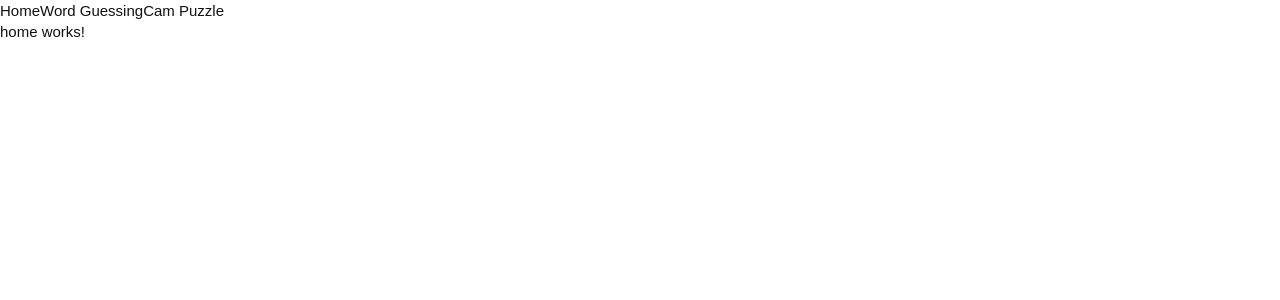
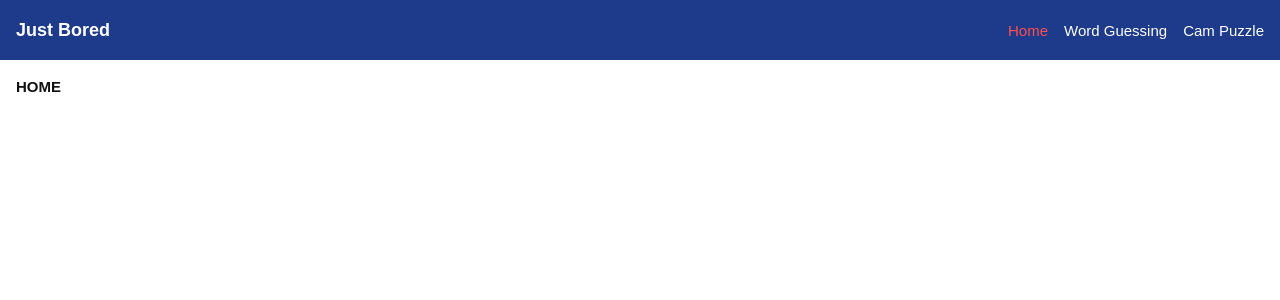
Before and after one commit to j0sephmerheb/bored-games, an Angular app: page / in a window 1280 px wide. Shown: the top 300 px of the page. Built offline with nearby package versions, Linux system fonts and the light colour scheme.

Commit message:
20240519 - header

```diff
--- a/src/app/app.component.html
+++ b/src/app/app.component.html
@@ -1,8 +1,5 @@
-<ul>
-  @for (item of menuItems; track item) {
-  <a routerLink="{{ item.path }}">{{ item.label }}</a>
-  }
-</ul>
+<app-header />
 
-
-<router-outlet></router-outlet>
+<div class="p-4">
+  <router-outlet></router-outlet>
+</div>
--- a/src/app/app.component.ts
+++ b/src/app/app.component.ts
@@ -1,19 +1,14 @@
 import { Component } from '@angular/core';
 import { RouterLink, RouterOutlet } from '@angular/router';
+import { HeaderComponent } from './components/header/header.component';
 
 @Component({
   selector: 'app-root',
   standalone: true,
-  imports: [RouterOutlet, RouterLink],
+  imports: [RouterOutlet, RouterLink, HeaderComponent],
   templateUrl: './app.component.html',
   styleUrl: './app.component.scss'
 })
 export class AppComponent {
   title = 'Just Bored';
-
-  menuItems = [
-    { path: '/', label: 'Home' },
-    { path: '/word-guessing', label: 'Word Guessing' },
-    { path: '/cam-puzzle', label: 'Cam Puzzle' },
-  ];
 }
--- a/src/app/app.routes.ts
+++ b/src/app/app.routes.ts
@@ -5,6 +5,7 @@ import { CamPuzzleComponent } from './games/cam-puzzle/cam-puzzle.component';
 
 export const routes: Routes = [
     { path: '', component: HomeComponent },
+    { path: 'home', redirectTo: '', pathMatch: 'full' },
     { path: 'word-guessing', component: WordGuessingComponent },
     { path: 'cam-puzzle', component: CamPuzzleComponent },
 ];
--- /dev/null
+++ b/src/app/components/header/header.component.html
@@ -0,0 +1,13 @@
+<header class="bg-blue-900 text-white">
+    <nav class="p-4 flex justify-between items-center">
+        <div class="text-lg font-semibold">
+            Just Bored
+        </div>
+
+        <ul class="flex space-x-4">
+            @for (item of menuItems; track item.label) {
+                <li><a routerLink="{{ item.path }}" routerLinkActive="active-link" [routerLinkActiveOptions]="{exact: true}" class="font-medium hover:text-gray-200 ">{{ item.label }}</a></li>
+            }
+        </ul>
+    </nav>
+</header>
--- /dev/null
+++ b/src/app/components/header/header.component.scss
@@ -0,0 +1,3 @@
+.active-link {
+    color: #ff4e50;
+}
--- /dev/null
+++ b/src/app/components/header/header.component.ts
@@ -0,0 +1,17 @@
+import { Component } from '@angular/core';
+import { RouterLink, RouterLinkActive } from '@angular/router';
+
+@Component({
+  selector: 'app-header',
+  standalone: true,
+  imports: [RouterLink, RouterLinkActive],
+  templateUrl: './header.component.html',
+  styleUrl: './header.component.scss',
+})
+export class HeaderComponent {
+  menuItems = [
+    { path: '/', label: 'Home' },
+    { path: '/word-guessing', label: 'Word Guessing' },
+    { path: '/cam-puzzle', label: 'Cam Puzzle' },
+  ];
+}
--- a/src/app/pages/home/home.component.html
+++ b/src/app/pages/home/home.component.html
@@ -1 +1 @@
-<p>home works!</p>
+<strong>HOME</strong>
--- a/src/index.html
+++ b/src/index.html
@@ -3,7 +3,7 @@
 
 <head>
   <meta charset="utf-8">
-  <title>Just Bored Games</title>
+  <title>Just Bored</title>
   <base href="/">
   <meta name="viewport" content="width=device-width, initial-scale=1">
   <link rel="icon" type="image/x-icon" href="favicon.ico">
--- a/src/styles.scss
+++ b/src/styles.scss
@@ -6,6 +6,7 @@
 html {
     height: 100%;
 }
+
 body {
     margin: 0;
     font-family: sans-serif;
@@ -13,6 +14,7 @@ body {
     line-height: 1.4;
     background: #fff;
     color: #111;
+    height: 100%;
 }
 *, *::after, *::before {
     box-sizing: border-box;
@@ -31,5 +33,4 @@ body {
     position: absolute;
     cursor: pointer;
 }
-
-  /* PUZZLE 8END */
+/* PUZZLE 8END */
```
Also changed, not shown: 1 other file (tests, documents, lock files or other folders).
